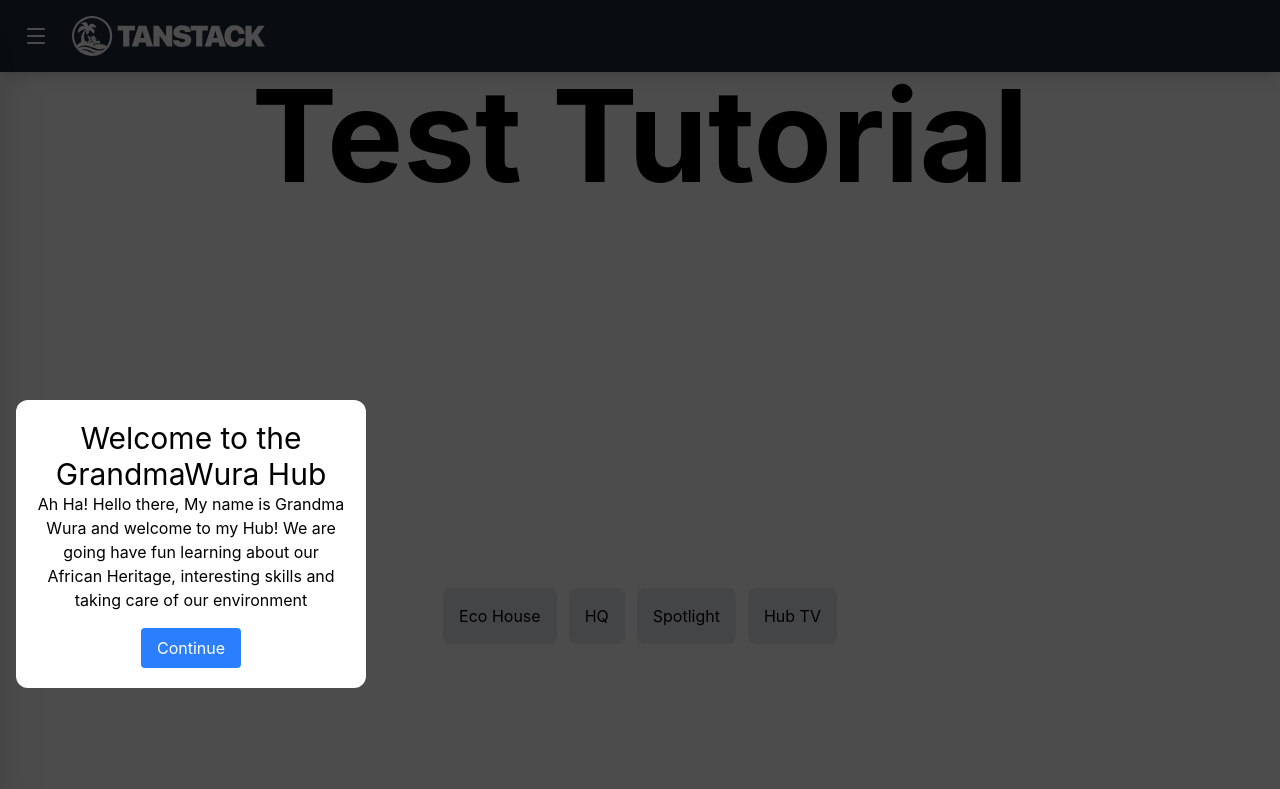
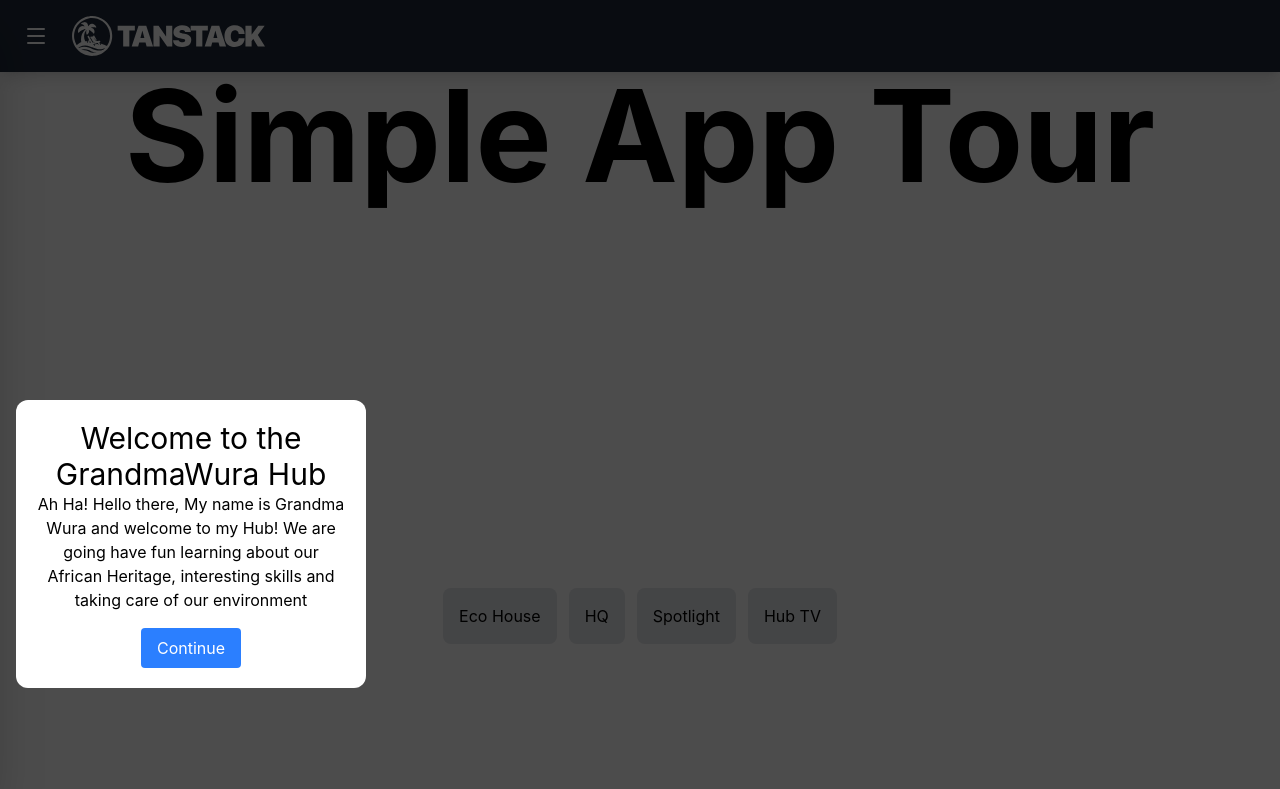
Before and after one commit to mjavason/Simple-React-Template, a React (Vite) app: page /test-tutorial in a window 1280 px wide. Shown: the top 789 px of the page. Built offline with nearby package versions, Linux system fonts and the light colour scheme.

Commit message:
feat: update page title in test tutorial component

```diff
--- a/src/routes/test-tutorial.tsx
+++ b/src/routes/test-tutorial.tsx
@@ -10,7 +10,7 @@ export const Route = createFileRoute('/test-tutorial')({
 
 function RouteComponent() {
   return (
-    <PageContainer title={'Test Tutorial'}>
+    <PageContainer title={'Simple App Tour'}>
       {/* <PositionPicker imageSrc={gHandOnWaist} /> */}
       <Tutorial isOpen={true} steps={WelcomeSteps} />
       <div className="flex flex-row gap-3 items-center justify-center h-screen">
```
